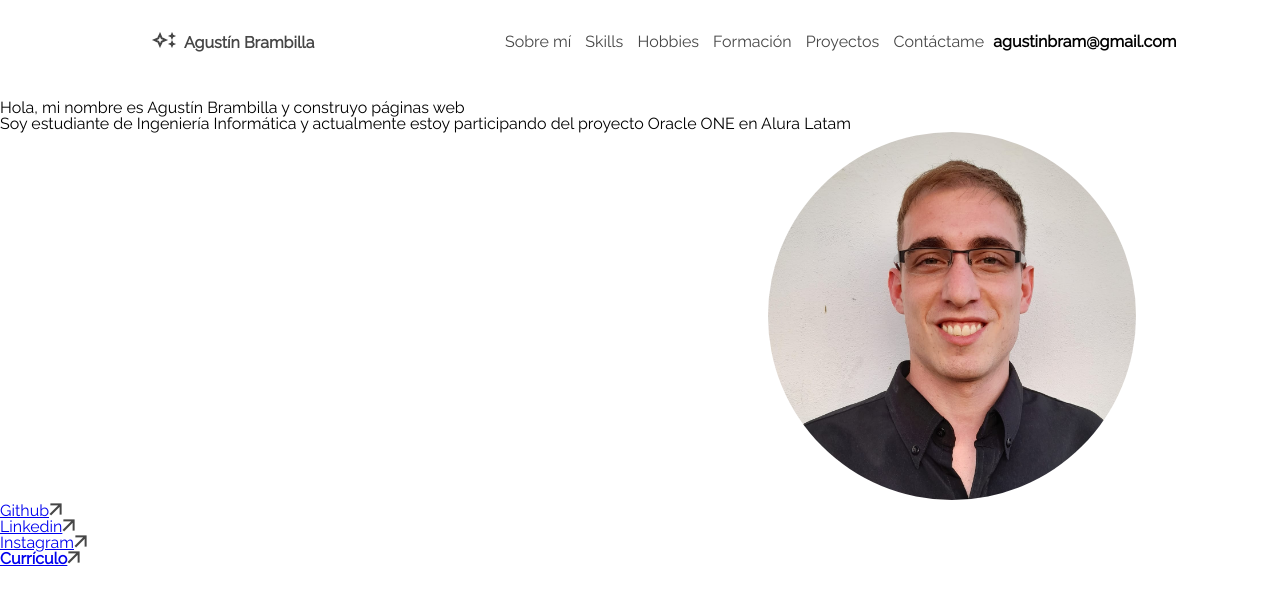
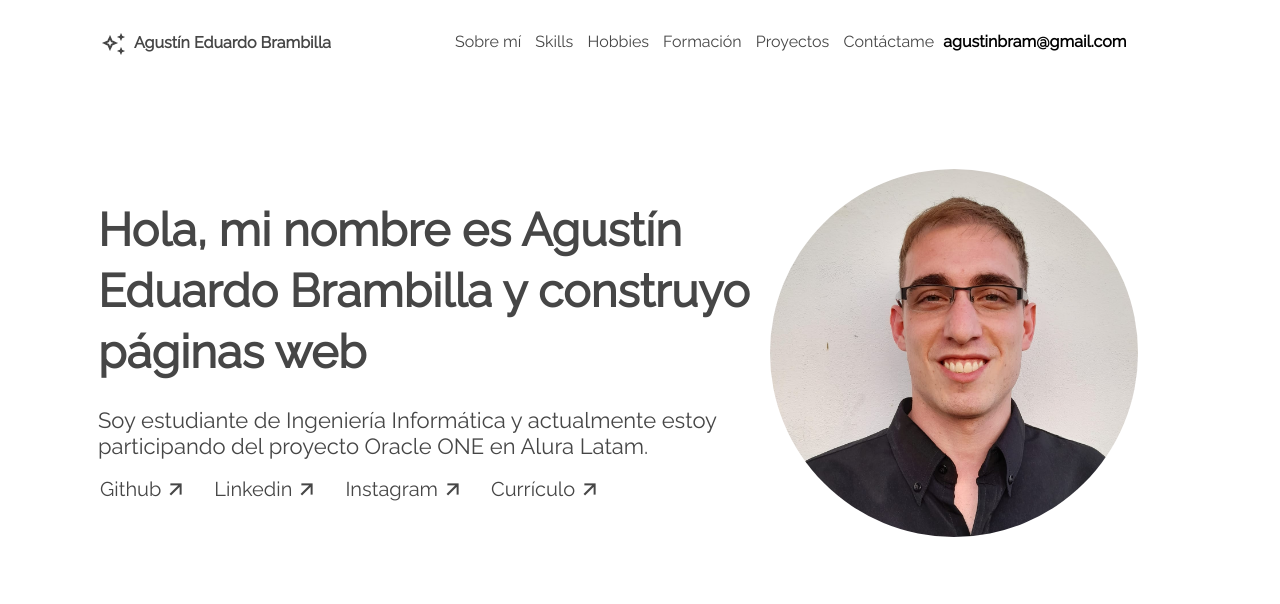
Before and after one commit to MasterxDual/Portfolio-Personal, a plain HTML site: page index.html in a window 1280 px wide. Drawn offline with Linux system fonts and the light colour scheme.

Commit message:
Optimizando código html y agregando diseño css v0.2 del menú principal

```diff
--- a/index.html
+++ b/index.html
@@ -10,7 +10,7 @@
     </head>
     <header>
         <section class= "secciones">
-            <h3><img src= "images/Vectorstar1.png" alt= "Icono de estrella 1"><img src= "images/Vectorstar2.png" alt="Icono de estrella 2"><img id= "icono3" src= "images/Vectorstar3.png" alt= "Icono de estrella 3">Agustín Brambilla</h3>
+            <h3><img id= "icono1" src= "images/Vectorstar1.png" alt= "Icono de estrella 1"><img id= "icono2" src= "images/Vectorstar2.png" alt="Icono de estrella 2"><img id= "icono3" src= "images/Vectorstar3.png" alt= "Icono de estrella 3">Agustín Eduardo Brambilla</h3>
             <nav>
                 <ul>
                     <li><a href= "sobre-mi.html">Sobre mí</a></li>
@@ -26,17 +26,17 @@
     </header>
     <body>
         <section class= "principal">
-            <h1>Hola, mi nombre es Agustín Brambilla y construyo páginas web</h1>
-            <p>Soy estudiante de Ingeniería Informática y actualmente estoy participando del proyecto Oracle ONE en Alura Latam</p>
+            <h1>Hola, mi nombre es Agustín </br> Eduardo Brambilla y construyo <br> páginas web</h1>
+            <p>Soy estudiante de Ingeniería Informática y actualmente estoy <br> participando del proyecto Oracle ONE en Alura Latam.</p>
             <img class= "circular-image" src= "images/WhatsApp Image 2021-10-24 at 18.34.44.jpeg" alt= "Imagen de perfil">
         </section>
 
         <section class= "redes-sociales">
             <ul>
-                <li><a href= "https://github.com/MasterxDual">Github</a><img src= "images/Vectorflecha.png" alt= "flechaIcono"></li>
-                <li><a href= "https://www.linkedin.com/in/agust%C3%ADn-eduardo-b-467ab5212/">Linkedin</a><img src= "images/Vectorflecha.png" alt="flechaIcono"></li>
-                <li><a href= "https://www.instagram.com/topo.man742/">Instagram</a><img src= "images/Vectorflecha.png" alt= "flechaIcono"></li>
-                <li><a href= "cv/CV Agustin BRAMBILLA Nuevo.pdf">Currículo</a><img src= "images/Vectorflecha.png" alt= "flechaIcono"></li>
+                <li><a href= "https://github.com/MasterxDual">Github</a><img class= "flechas" src= "images/Vectorflecha.png" alt= "flechaIcono"></li>
+                <li><a href= "https://www.linkedin.com/in/agust%C3%ADn-eduardo-b-467ab5212/">Linkedin</a><img class= "flechas" src= "images/Vectorflecha.png" alt="flechaIcono"></li>
+                <li><a href= "https://www.instagram.com/topo.man742/">Instagram</a><img class= "flechas" src= "images/Vectorflecha.png" alt= "flechaIcono"></li>
+                <li><a href= "cv/CV Agustin BRAMBILLA Nuevo.pdf">Currículo</a><img class= "flechas" src= "images/Vectorflecha.png" alt= "flechaIcono"></li>
             </ul>
         </section>
     </body>
--- a/style.css
+++ b/style.css
@@ -1,5 +1,7 @@
 html {
     font-family: "Raleway";
+    position: relative;
+    right: 50px;
 }
 
 .secciones h3 {
@@ -12,10 +14,21 @@ html {
 
 }
 
+#icono1 {
+    position: relative;
+    top: 3px;
+}
+
+#icono2 {
+    position: relative;
+    top: 7px;
+    right: 1px;
+}
+
 #icono3 {
     position: relative;
-    bottom: 8px;
-    right: 8px;
+    bottom: 7px;
+    right: 8.9px;
 }
 
 nav li {
@@ -37,10 +50,47 @@ li:last-child {
     font-weight: bold;
 }
 
+.principal h1 {
+    display: inline-block;
+    font-weight: 700;
+    font-size: 46px;
+    line-height: 61px;
+    color: #464646;
+    padding: 100px 0px 0px 148px ;
+}
+
+.principal p {
+    font-size: 22px;
+    line-height: 26px;
+    color: #464646;
+    margin: 24px 0px 0px 148px;
+}
+
 .circular-image {
     position: relative;
     width: 368px;
     height: 368px;
     border-radius: 50%;
-    left: 768px;
+    bottom: 290px;
+    left: 820px;
 }
+
+.redes-sociales li {
+    display: inline;
+    position: relative;
+    left: 150px;
+    bottom: 350px;
+    padding-right:28px;
+}
+
+.redes-sociales a {
+    text-decoration: none;
+    font-weight: 500;
+    font-size: 20px;
+    line-height: 19px;
+    color: #464646;
+}
+
+.flechas {
+    margin-left: 8px;
+}
```
